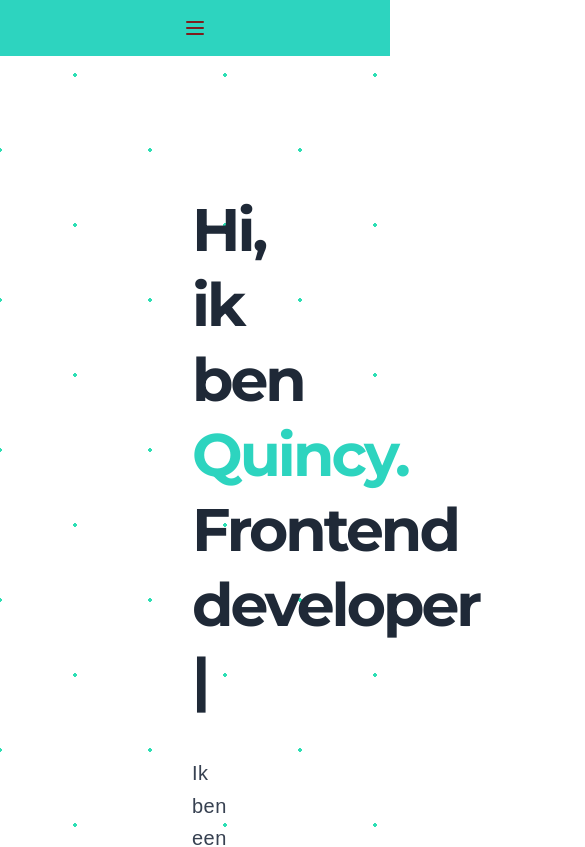
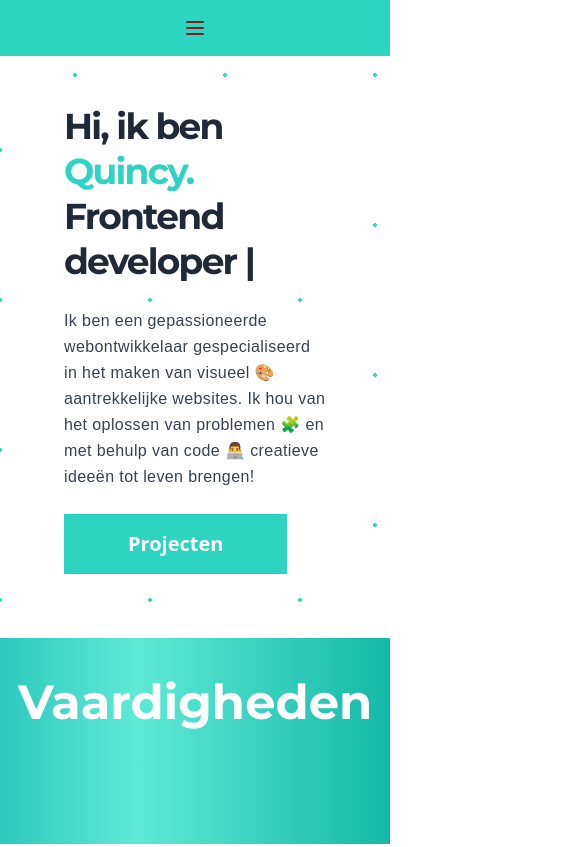
Before and after one commit to Quincy-Fer/portfolio, a React (Vite) app: page / in a window 390 px wide. Shown: the top 847 px of the page, 585 px wide, since content can reach past the window. Built offline with nearby package versions, Linux system fonts and the light colour scheme; a web font is replaced by a local one.

Commit message:
Add mobile version hero

```diff
--- a/src/components/Button.tsx
+++ b/src/components/Button.tsx
@@ -2,7 +2,10 @@ import React from "react";
 
 const Button = () => {
   return (
-    <a href="#projecten" className="bg-teal-400 px-16 py-4 hover:bg-teal-600 transition-all">
+    <a
+      href="#projecten"
+      className="bg-teal-400 px-16 py-4 hover:bg-teal-600 transition-all "
+    >
       <p className="text-white text-xl font-bold  ">Projecten</p>
     </a>
   );
--- a/src/components/Hero.tsx
+++ b/src/components/Hero.tsx
@@ -22,11 +22,11 @@ const itemVariants = {
 
 const Hero = () => {
   return (
-    <section className="p-48  background-pattern " id="home">
+    <section className=" p-16  lg:p-48  background-pattern " id="home">
       <motion.div variants={containerVariants} initial="hidden" animate="show">
         <motion.h1
-          className="bg-white max-w-[600px] font-montserrat font-bold  text-6xl text-gray-800
-      leading-tight tracking-tighter"
+          className="bg-white lg:max-w-[600px] font-montserrat font-bold text-4xl  lg:text-6xl text-gray-800
+          leading-tight tracking-tighter max-sm:mt-10"
           variants={itemVariants}
         >
           Hi, ik ben <span className="text-teal-400"> Quincy.</span>
@@ -34,8 +34,8 @@ const Hero = () => {
           Frontend developer |
         </motion.h1>
         <motion.p
-          className="bg-white mt-10 max-w-[520px] font-barlow text-xl leading-relaxed
-       tracking-wide text-gray-700 "
+          className="bg-white mt-6 lg:mt-10 lg:max-w-[520px] font-barlow text-base  lg:text-xl leading-relaxed
+          tracking-wide text-gray-700 "
           variants={itemVariants}
         >
           Ik ben een gepassioneerde webontwikkelaar gespecialiseerd in het maken
@@ -43,9 +43,11 @@ const Hero = () => {
           problemen 🧩 en met behulp van code 👨‍💻 creatieve ideeën tot leven
           brengen!
         </motion.p>
-        <motion.div className="flex gap-20 mt-12 " variants={itemVariants}>
+        <motion.div className="flex gap-20 mt-6  lg:mt-12 " variants={itemVariants}>
           <Button />
-          <ButtonBorder />
+          <div className="hidden md:flex">
+            <ButtonBorder />
+          </div>
         </motion.div>
       </motion.div>
     </section>
--- a/src/components/Projects.tsx
+++ b/src/components/Projects.tsx
@@ -50,7 +50,7 @@ const Projects = () => {
               tracking-wide text-gray-700"
           >
             Een visueel aantrekkelijke website voor een moderne Gym! Bevat
-            meerdere uitgebreide subpaginas gemaakt met de Next App router. Het
+            meerdere uitgebreide subpaginas gemaakt met Next.js. Het
             design is zelf ontworpen en de site is geheel responsief voor het
             bekijken op mobiel, tablet of desktop.
           </p>
--- a/src/index.css
+++ b/src/index.css
@@ -9,6 +9,19 @@
   padding: 0;
   box-sizing: border-box;
   scroll-behavior: smooth;
+}
+
+
+@media (max-width: 1024px) {
+  html,body
+{
+    width: 100%;
+    height: 100%;
+    margin: 0px;
+    padding: 0px;
+    overflow-x: hidden;
+    scroll-padding-top: 85px;
+}
 }
 
 html {
```
